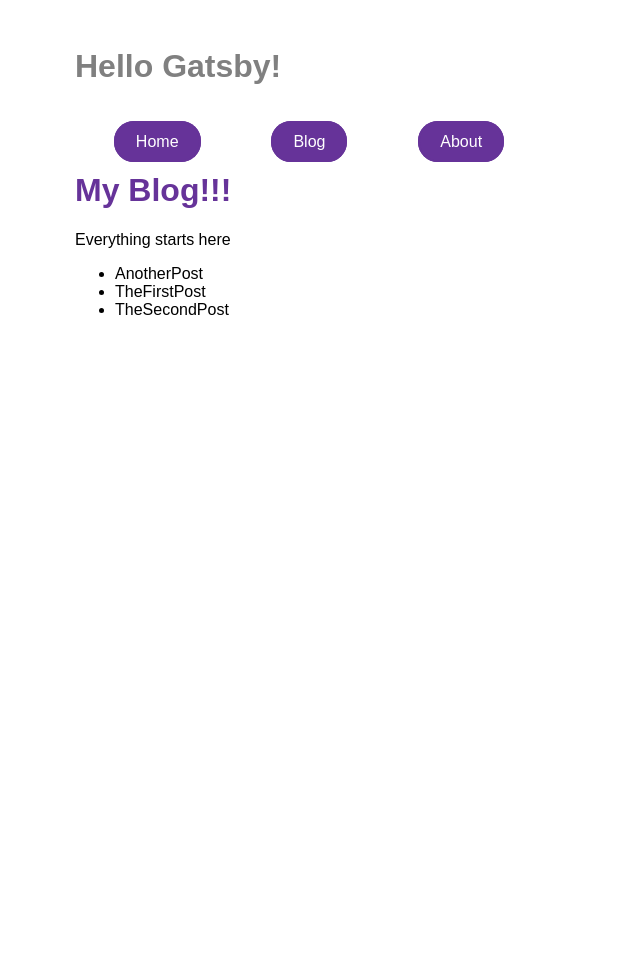
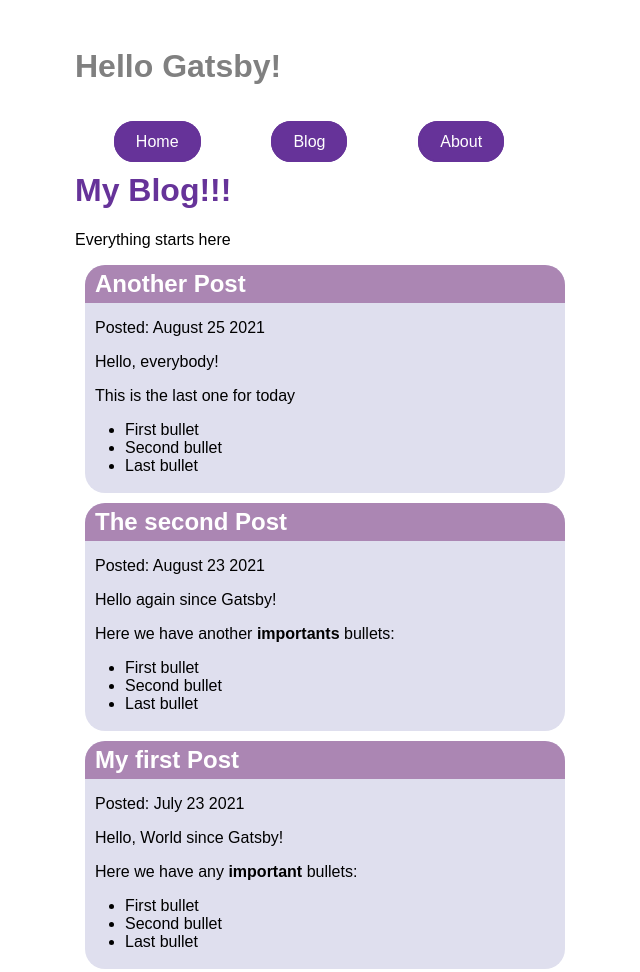
Before and after one commit to JuanFeA98/HelloGatsby, a Gatsby site: page /blog in a window 1280 px wide. Shown: the whole page, without its empty margins (315-955 px from the left). Before the commit the page ends 800 px from the top, so only its background shows below. Built offline with nearby package versions, Linux system fonts and the light colour scheme; Gatsby itself is replaced by a stand-in of ours.

Commit message:
Working with MDX

```diff
--- a/blog/AnotherPost.mdx
+++ b/blog/AnotherPost.mdx
@@ -0,0 +1,12 @@
+---
+title:  "Another Post"
+date: "2021-08-25"
+---
+
+Hello, everybody!
+
+This is the last one for today
+
+- First bullet
+- Second bullet
+- Last bullet
--- a/blog/TheFirstPost.mdx
+++ b/blog/TheFirstPost.mdx
@@ -0,0 +1,12 @@
+---
+title:  "My first Post"
+date: "2021-07-23"
+---
+
+Hello, World since Gatsby!
+
+Here we have any **important** bullets:
+
+- First bullet
+- Second bullet
+- Last bullet
--- a/blog/TheSecondPost.mdx
+++ b/blog/TheSecondPost.mdx
@@ -0,0 +1,12 @@
+---
+title:  "The second Post"
+date: "2021-08-23"
+---
+
+Hello again since Gatsby!
+
+Here we have another **importants** bullets:
+
+- First bullet
+- Second bullet
+- Last bullet
--- a/gatsby-config.js
+++ b/gatsby-config.js
@@ -13,6 +13,7 @@
         name: `blog`,
         path: `${__dirname}/blog`
       }
-    }
+    },
+    "gatsby-plugin-mdx"
   ],
 };
--- a/package.json
+++ b/package.json
@@ -15,9 +15,12 @@
     "clean": "gatsby clean"
   },
   "dependencies": {
+    "@mdx-js/mdx": "^1.6.22",
+    "@mdx-js/react": "^1.6.22",
     "gatsby": "^3.11.1",
     "gatsby-plugin-gatsby-cloud": "^2.11.0",
     "gatsby-plugin-image": "^1.11.0",
+    "gatsby-plugin-mdx": "^2.11.0",
     "gatsby-plugin-sharp": "^3.11.0",
     "gatsby-source-filesystem": "^3.11.0",
     "react": "^17.0.1",
--- a/src/pages/blog.js
+++ b/src/pages/blog.js
@@ -1,28 +1,40 @@
 import * as React from 'react';
 import Layout from '../components/layout';
 import { graphql } from 'gatsby';
+import { MDXRenderer } from 'gatsby-plugin-mdx';
+import '../styles/blog.css'
 
 const BlogPage = ({ data })=>{
     return(
         <Layout PageTitle='My Blog!!!'>
             <p>Everything starts here</p>
-            <ul>
             {
-                    data.allFile.nodes.map(node =>(
-                        <li key={node.name}>
-                            {node.name}
-                        </li>
+                data.allMdx.nodes.map((node)=>(
+                    <article key={node.id} className='PostCard'>
+                        <h2>{node.frontmatter.title}</h2>
+                        <p>Posted: {node.frontmatter.date}</p>
+                        <div className='PostCard-Content'>
+                            <MDXRenderer >
+                                {node.body}
+                            </MDXRenderer>
+                        </div>
+                    </article>
                 ))
             }
-            </ul>
         </Layout>
     )
 }
 
-export const query = graphql`{
-    allFile {
+export const query = graphql`
+query{
+    allMdx(sort: {fields: frontmatter___date, order: DESC}) {
         nodes {
-        name
+          frontmatter {
+            title
+            date(formatString: "MMMM D YYYY")
+          }
+          id
+          body
         }
     }
 }
--- /dev/null
+++ b/src/styles/blog.css
@@ -0,0 +1,24 @@
+article{
+    background: rgb(223, 223, 238);
+    /* padding: 3px 15px; */
+    margin: 10px;
+    border-radius: 20px;
+}
+
+article h2{
+    background: rgb(171, 134, 179);
+    margin: 0;
+    padding: 5px 10px;
+    border-radius: 20px 20px 0 0;
+    color: white;
+}
+
+article p{
+    padding: 0px 10px;
+}
+
+article .PostCard-Content{
+    padding-bottom: 2px;
+    border-radius: 0 0 20px 20px;
+
+}
```
Also changed, not shown: 1 other file. Lines whose indentation alone changed are shown as unchanged.
